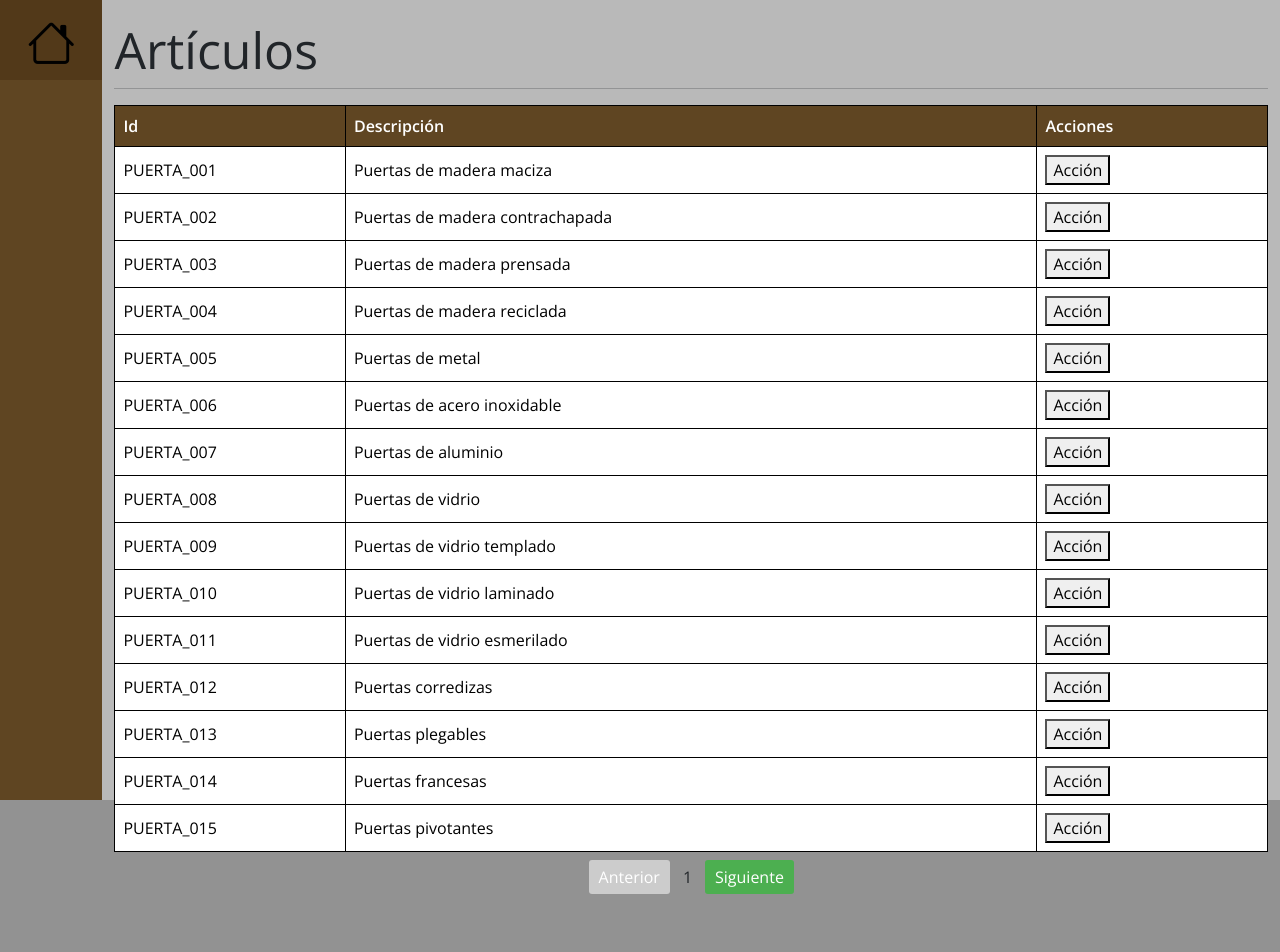
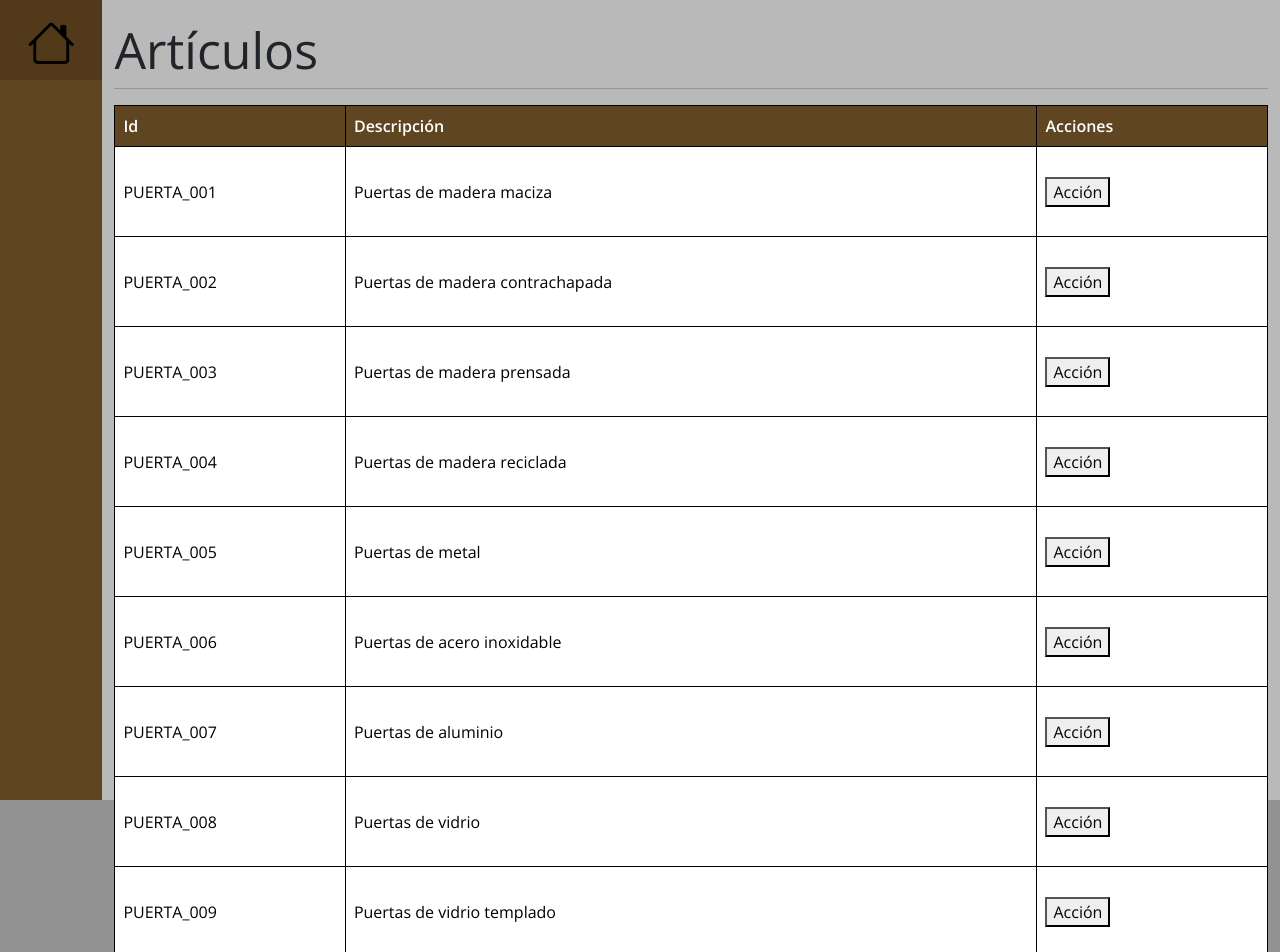
Before and after one commit to IkerRico/PC-Front, a Vue app: page /GestionArticulos/Articulos in a window 1280 px wide. Shown: the top 952 px of the page. Before the commit the page ends 894 px from the top, so only its background shows below. Built offline with nearby package versions, Linux system fonts and the light colour scheme; data requests are answered from the project's data file; what vue3-spinners would draw is missing.

Commit message:
add corecciones en css

```diff
--- a/src/App.vue
+++ b/src/App.vue
@@ -1,3 +1,9 @@
+<template>
+  <div id="app" class="container-fluid m-0 p-0">
+    <RouterView />
+  </div>
+</template>
+
 <script>
 import { RouterView } from 'vue-router'
 
@@ -7,25 +13,20 @@ export default {
   }
 }
 </script>
-<template>
-  <div id="app" class="container-fluid m-0 p-0">
-    <RouterView />
-  </div>
-</template>
 
 <style>
-html {
-  background-color: #929292;
-  font-family: 'Open sans';
+html,
+body {
+  height: 100%;
   margin: 0;
   padding: 0;
+  background-color: #929292;
+  font-family: 'Open Sans', sans-serif;
 }
-body {
-  margin: 0;
-  padding: 0;
-}
+
 #app {
-  height: 100%;
-  font-family: 'Open sans';
+  display: flex;
+  flex-direction: column;
+  height: 100vh;
 }
 </style>
--- a/src/components/TablaComponente.vue
+++ b/src/components/TablaComponente.vue
@@ -18,6 +18,7 @@
         <tr
           v-for="(filaData, rowIndex) in datosPagina"
           :key="rowIndex"
+          class="tabla-fila"
           style="background-color: white; color: black"
         >
           <td v-for="(columna, colIndex) in filaData" :key="colIndex">{{ columna }}</td>
@@ -73,12 +74,41 @@ export default {
       // Lógica para la acción en la fila específica
       console.log(`Acción en fila ${filaData.id}`)
       // Aquí puedes trabajar con toda la fila de datos
+    },
+    ajustarItemsPorPagina() {
+      if (window.matchMedia('(max-width: 768px)').matches) {
+        this.itemsPorPagina = 5
+      } else {
+        this.itemsPorPagina = 15
+      }
     }
+  },
+  mounted() {
+    this.ajustarItemsPorPagina()
+    window.addEventListener('resize', this.ajustarItemsPorPagina)
+  },
+  beforeUnmount() {
+    window.removeEventListener('resize', this.ajustarItemsPorPagina)
   }
 }
 </script>
 
 <style scoped>
+html,
+body {
+  height: 100%;
+  margin: 0;
+  padding: 0;
+  background-color: #929292;
+  font-family: 'Open Sans', sans-serif;
+}
+
+#app {
+  min-height: 100%;
+  display: flex;
+  flex-direction: column;
+}
+
 table {
   width: 100%;
   border-collapse: collapse;
@@ -100,6 +130,10 @@ th {
   width: 150px; /* Ancho predeterminado */
 }
 
+.tabla-fila {
+  height: 90px; /* Altura fija para las filas */
+}
+
 .pagination {
   margin-top: 20px;
   text-align: center;
@@ -108,7 +142,7 @@ th {
 .pagination button {
   margin: 0 5px;
   padding: 5px 10px;
-  background-color: #4caf50;
+  background-color: #5f4522;
   color: white;
   border: none;
   border-radius: 3px;
@@ -122,6 +156,6 @@ th {
 }
 
 .pagination button:hover:not(:disabled) {
-  background-color: #45a049;
+  background-color: #5f4522;
 }
 </style>
--- a/src/components/TituloDeMenu.vue
+++ b/src/components/TituloDeMenu.vue
@@ -6,6 +6,7 @@
     </div>
   </div>
 </template>
+
 <script>
 export default {
   props: {
@@ -13,6 +14,7 @@ export default {
   }
 }
 </script>
+
 <style scoped>
 hr {
   margin: 0;
@@ -21,4 +23,12 @@ hr {
 h1 {
   font-size: 50px;
 }
+
+/* Estilos para dispositivos móviles */
+@media (max-width: 768px) {
+  h1 {
+    font-size: 40px; /* Tamaño de fuente para dispositivos móviles */
+    text-align: center; /* Centra el texto */
+  }
+}
 </style>
--- a/src/views/Administracion/Articulos/GestionArticulos/articulosMain.vue
+++ b/src/views/Administracion/Articulos/GestionArticulos/articulosMain.vue
@@ -34,7 +34,7 @@ export default {
 }
 </script>
 <template>
-  <div class="contenedor row p-0 m-0">
+  <div class="contenedor row p-0 m-0 h-100">
     <NavbarAdministracion></NavbarAdministracion>
     <div class="col mt-3">
       <TituloDeMenu titulo="Artículos"></TituloDeMenu>
@@ -48,7 +48,6 @@ export default {
 
 <style scoped>
 .contenedor {
-  height: 100vh;
   background-color: #b9b9b9;
   border-color: #fff;
 }
--- a/src/views/Administracion/Articulos/gestionArticulosMain.vue
+++ b/src/views/Administracion/Articulos/gestionArticulosMain.vue
@@ -46,4 +46,10 @@ li:hover {
   margin-left: 10%;
   transform: scale(1);
 }
+
+@media (max-width: 768px) {
+  li {
+    font-size: 30px; /* Tamaño de fuente para dispositivos móviles */
+  }
+}
 </style>
--- a/src/views/Administracion/administracionHomeView.vue
+++ b/src/views/Administracion/administracionHomeView.vue
@@ -43,13 +43,19 @@ export default {
 }
 
 li {
-  font-size: 40px;
+  font-size: 50px;
   margin-left: 5%;
 }
 
 li:hover {
-  font-size: 45px;
+  font-size: 60px;
   margin-left: 10%;
   transform: scale(1);
 }
+
+@media (max-width: 768px) {
+  li {
+    font-size: 25px; /* Tamaño de fuente para dispositivos móviles */
+  }
+}
 </style>
--- a/src/views/homeView.vue
+++ b/src/views/homeView.vue
@@ -49,7 +49,6 @@ export default {
   display: grid;
   grid-template-columns: repeat(2, 1fr);
   grid-template-rows: repeat(2, 1fr);
-  height: 100vh;
   margin: 0;
   background-color: #b9b9b9;
 }
```
